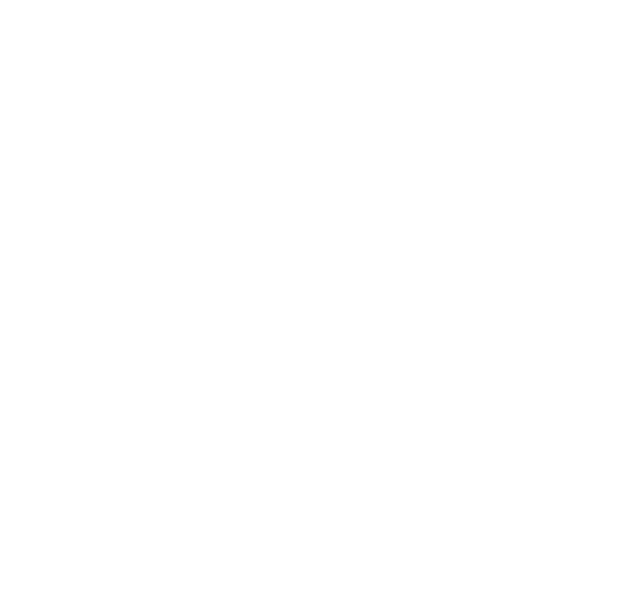
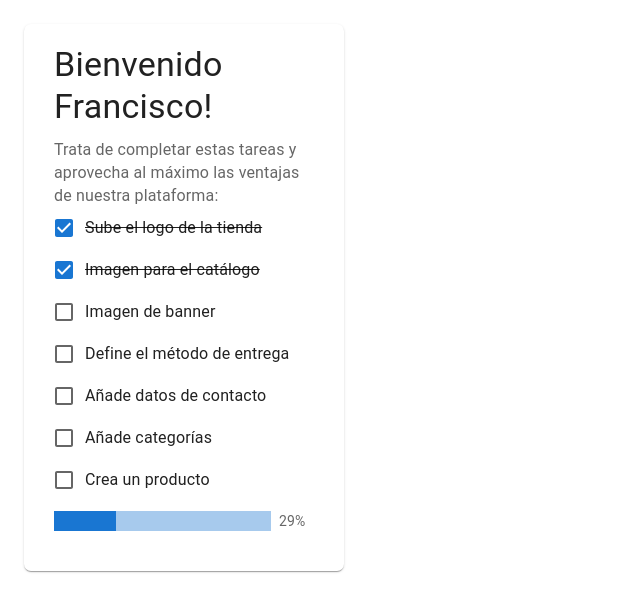
Before and after one commit to Roberto-1998/ejaki, a React (Create React App) app: page / in a window 1280 px wide. Shown: the top 612 px of the page, without its empty margins (0-640 px from the left). Built offline with nearby package versions, Linux system fonts and the light colour scheme.

Commit message:
InitialTasks component finished

```diff
--- a/src/pages/overview/Overview.component.css
+++ /dev/null
@@ -1,2 +0,0 @@
-#overview-content {
-}
--- a/src/pages/overview/Overview.component.tsx
+++ b/src/pages/overview/Overview.component.tsx
@@ -1,9 +1,16 @@
 import React from "react";
-import { Container } from "@mui/material";
-import "./Overview.component.css";
+import { Container, Box } from "@mui/material";
+import InitialTasks from "./components/InitialTasks.component";
 
 const Overview = () => {
-  return <Container id="overview-content"></Container>;
+  return (
+    <Container id="overview-content" maxWidth={false} sx={{ display: "flex" }}>
+      <Box width="320px" paddingY={3}>
+        <InitialTasks />
+      </Box>
+      <Box></Box>
+    </Container>
+  );
 };
 
 export default Overview;
--- /dev/null
+++ b/src/pages/overview/components/InitialTasks.component.tsx
@@ -0,0 +1,146 @@
+import { useEffect, useState } from "react";
+import {
+  Box,
+  Checkbox,
+  FormControl,
+  FormControlLabel,
+  FormGroup,
+  FormLabel,
+  LinearProgress,
+  Paper,
+  Typography,
+} from "@mui/material";
+import LinearWithValueLabel from "./LinearProgressWithLabel.component";
+
+const InitialTasks = () => {
+  const [steps, setSteps] = useState({
+    uploadLogo: true,
+    catalogImg: true,
+    bannerImg: false,
+    deliveryMethod: false,
+    contactInfo: false,
+    categories: false,
+    createAProduct: false,
+  });
+  const [progress, setProgress] = useState(0);
+
+  const {
+    uploadLogo,
+    catalogImg,
+    bannerImg,
+    deliveryMethod,
+    contactInfo,
+    categories,
+    createAProduct,
+  } = steps;
+
+  useEffect(() => {
+    const checkeds = Object.values(steps).reduce(
+      (acc, el) => (el ? acc + 1 : acc),
+      0
+    );
+    setProgress((checkeds * 100) / Object.keys(steps).length);
+  }, [steps]);
+
+  return (
+    <Paper
+      sx={{
+        padding: "20px 30px 40px 30px",
+        display: "flex",
+        flexDirection: "column",
+        gap: "10px",
+        borderRadius: "7px",
+      }}
+    >
+      <Typography variant="h4">Bienvenido Francisco!</Typography>
+
+      <FormControl component="fieldset" variant="standard">
+        <FormLabel component="legend">
+          Trata de completar estas tareas y aprovecha al máximo las ventajas de
+          nuestra plataforma:
+        </FormLabel>
+        <FormGroup>
+          <FormControlLabel
+            control={<Checkbox checked={uploadLogo} name="uploadLogo" />}
+            label={
+              <Typography
+                sx={{ textDecoration: uploadLogo ? "line-through" : "" }}
+              >
+                Sube el logo de la tienda
+              </Typography>
+            }
+          />
+          <FormControlLabel
+            control={<Checkbox checked={catalogImg} name="catalogImg" />}
+            label={
+              <Typography
+                sx={{ textDecoration: catalogImg ? "line-through" : "" }}
+              >
+                Imagen para el catálogo
+              </Typography>
+            }
+          />
+          <FormControlLabel
+            control={<Checkbox checked={bannerImg} name="bannerImg" />}
+            label={
+              <Typography
+                sx={{ textDecoration: bannerImg ? "line-through" : "" }}
+              >
+                Imagen de banner
+              </Typography>
+            }
+          />
+          <FormControlLabel
+            control={
+              <Checkbox checked={deliveryMethod} name="deliveryMethod" />
+            }
+            label={
+              <Typography
+                sx={{ textDecoration: deliveryMethod ? "line-through" : "" }}
+              >
+                Define el método de entrega
+              </Typography>
+            }
+          />
+          <FormControlLabel
+            control={<Checkbox checked={contactInfo} name="contactInfo" />}
+            label={
+              <Typography
+                sx={{ textDecoration: contactInfo ? "line-through" : "" }}
+              >
+                Añade datos de contacto
+              </Typography>
+            }
+          />
+          <FormControlLabel
+            control={<Checkbox checked={categories} name="categories" />}
+            label={
+              <Typography
+                sx={{ textDecoration: categories ? "line-through" : "" }}
+              >
+                Añade categorías
+              </Typography>
+            }
+          />
+          <FormControlLabel
+            control={
+              <Checkbox checked={createAProduct} name="createAProduct" />
+            }
+            label={
+              <Typography
+                sx={{ textDecoration: createAProduct ? "line-through" : "" }}
+              >
+                Crea un producto
+              </Typography>
+            }
+          />
+        </FormGroup>
+      </FormControl>
+      <Box sx={{ width: "100%" }}>
+        <LinearWithValueLabel value={progress} />
+      </Box>
+    </Paper>
+  );
+};
+
+export default InitialTasks;
--- /dev/null
+++ b/src/pages/overview/components/LinearProgressWithLabel.component.tsx
@@ -0,0 +1,23 @@
+import * as React from "react";
+import LinearProgress, {
+  LinearProgressProps,
+} from "@mui/material/LinearProgress";
+import Typography from "@mui/material/Typography";
+import Box from "@mui/material/Box";
+
+export default function LinearProgressWithLabel(
+  props: LinearProgressProps & { value: number }
+) {
+  return (
+    <Box sx={{ display: "flex", alignItems: "center" }}>
+      <Box sx={{ width: "100%", mr: 1 }}>
+        <LinearProgress variant="determinate" {...props} sx={{height:"20px"}} />
+      </Box>
+      <Box sx={{ minWidth: 35 }}>
+        <Typography variant="body2" color="text.secondary">{`${Math.round(
+          props.value
+        )}%`}</Typography>
+      </Box>
+    </Box>
+  );
+}
```
